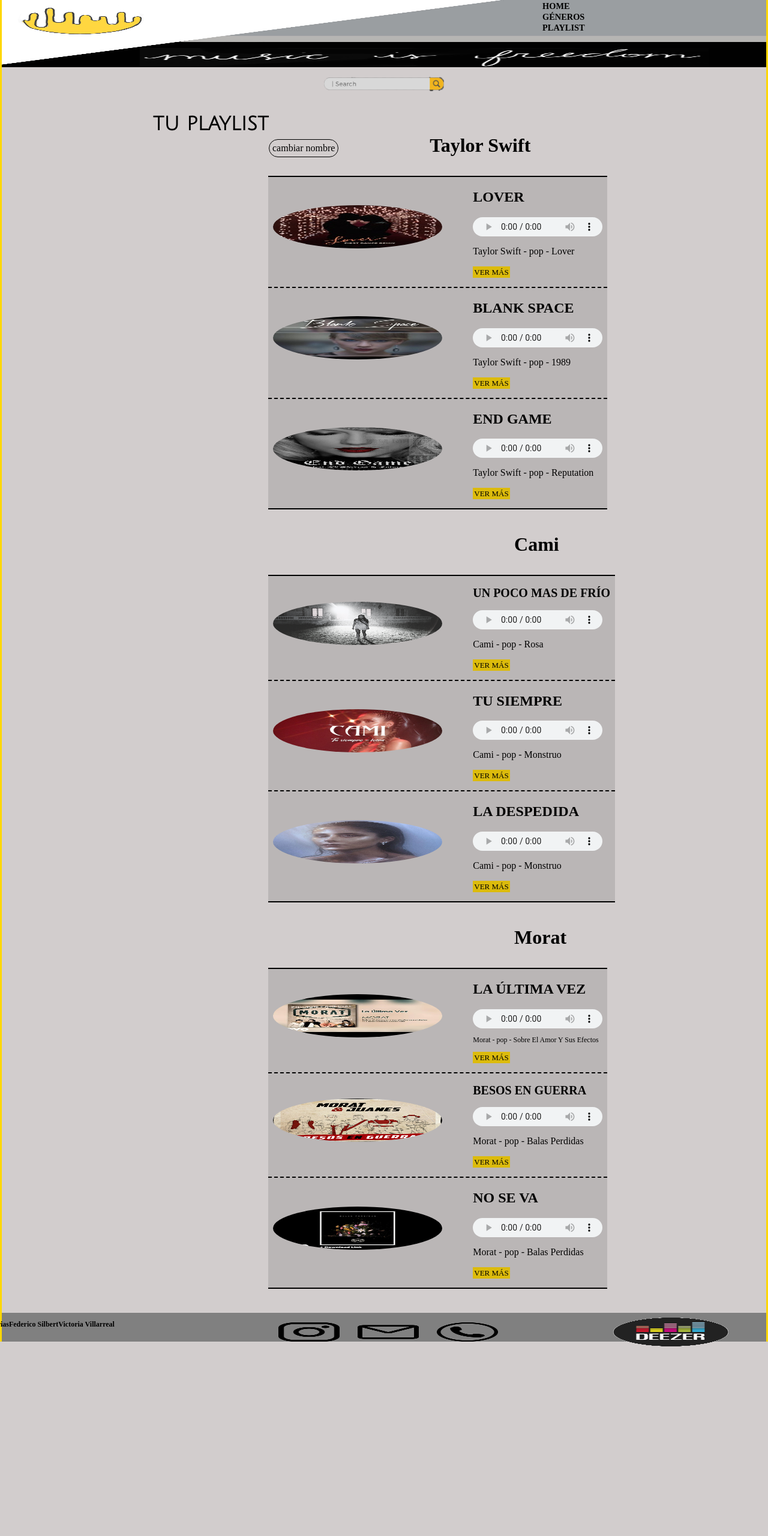
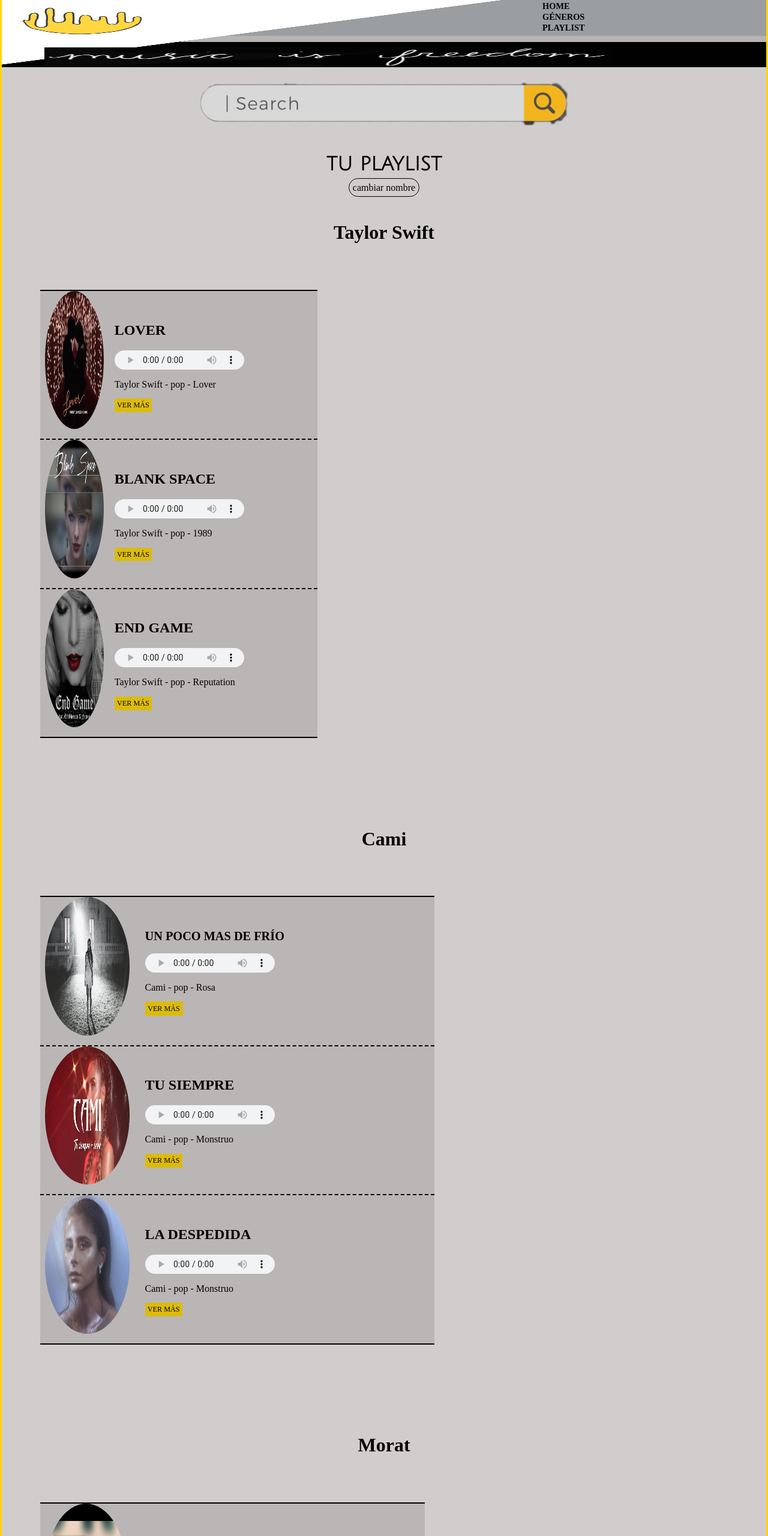
Before and after one commit to victoriavillarreal/practica, a plain HTML site: page playlist.html in a window 1280 px wide. Shown: the top 2560 px of the page at 60% size. Before the commit the page ends 2244 px from the top, so only its background shows below. Drawn offline with Linux system fonts and the light colour scheme; a web font is replaced by a local one.

Commit message:
arreglos playlist

```diff
--- a/css/playlist.css
+++ b/css/playlist.css
@@ -12,8 +12,10 @@ body{
 
 .container{
     display: flex;
-    justify-content: center;
     flex-wrap: wrap;
+    flex-direction: column;
+    justify-items: center;
+    align-items: center;
     border-right: rgb(2555,215,0) solid 3px;
     border-left: rgb(2555,215,0) solid 3px;
 }
@@ -74,8 +76,8 @@ ul li{
     width: 74vw;
     height: 4vh;
     position: relative;
-    top: -4vh;
-    left: 18vw;
+    top: -33px;
+    left: 71px;
 }
 
 .buscador{
@@ -83,13 +85,13 @@ ul li{
     flex-wrap: wrap;
     width: 100%;
     justify-content: center;
-    margin-top: 2vh;
-    margin-bottom: 2vh;
+    margin-top: 2%;
+    margin-bottom: 2%;
 }
 
 .imagen-buscador{
-    width: 25vh;
-    height: 3vh;
+    width: 48%;
+    height: 8%;
 }
 
 .main-footer{
@@ -97,64 +99,72 @@ ul li{
     flex-wrap: wrap;
     width: 100%;
     background-color: grey;
+    margin-top: 10%;
 }
 
 .lista-footer{
     display: flex;
     flex-wrap: wrap;
-    width: 42vw;
+    width: 45%;
     font-size: 12px;
     position: relative;
-    left: -8vw;
+    left: -23px;
     font-weight: bold;
 }
 
 .iconofooter{
     width: 8vw;
-    height: 4vh;
+    height: 20%;
     position: relative;
-    top: 2vh;
-    margin-right: 2vw;
-    left: -6vw;
+    top: 19px;
+    margin-right: 5px;
+    left: -16%;
 }
 
 .logo-deezer{
-    width: 15vw;
-    height: 6vh;
+    width: 15%;
+    height: 15%;
     position: relative;
-    right: -7vw;
-    top: 1vh;
+    right: -5%;
+    top: 7px;
+}
+
+div.tuplaylist{
+    display: flex;
+    flex-wrap: wrap;
+    flex-direction: column;
+    align-items: center;
 }
 
 p.nombre{
     border-radius: 34px 34px 34px 34px;
     border: 1px solid #000000;
-    padding: 5px;
-    position: absolute;
-    left: 35vw;
-    top: 27vh;
-    margin-bottom: 5vh;
+    padding: 3%;
+    margin-bottom: 10%;
+    margin-top: 0px;
 }
 
 h1.playlist{
-    font-family: 'Julius Sans One'
+    font-family: 'Julius Sans One';
+    margin-bottom: 0px;
+    width: 100%;
+    margin-bottom: 3%;
+}
+
+div.artista{
+    width: 100%;
+    display: flex;
+    flex-direction: column;
+    align-items: center;
 }
 
 h1.artista{
-    margin-top: 7vh;
-    position: relative;
-    left: 21vw;
-    margin-bottom: 4vh;
-}
-h1.artista2{
-    position: relative;
-    left: 32vw;
-    margin-bottom: 4vh;
+    margin-bottom: 6vw;
 }
 
 img.cancion{
-    width: 22vw;
-    height: 9vh;
+    width: 22%;
+    height: 18vw;
     border-radius: 50%;
 }
 
@@ -167,16 +177,25 @@ div.canciones{
     background-color: #bab6b6;
 }
 
+div.body{
+    display: flex;
+    flex-wrap: wrap;
+    flex-direction: column;
+    justify-items: center;
+    align-items: center;
+    width: 90%;
+}
+
 div.secciones{
     width: 100%;
 }
 
 div.info{
-    padding-left: 4vw;
+    padding-left: 4%;
 }
 
 h2.chico{
-    font-size: 20px;
+    font-size: 127%;
 }
 
 audio{
@@ -195,19 +214,19 @@ audio{
 
 .cancion3{
     border-bottom: solid black 2px;
-    margin-bottom: 5vh;
+    margin-bottom: 10vw;
 }
 
 .vermas{
     color: black;
     text-decoration: none;
     background-color: rgb(220, 187, 12);
-    padding: 2px;
-    font-size: 13px;
+    padding: 2%;
+    font-size: 76%;
 }
 
 p.detalles.cambio{
-    font-size: 12px;
+    font-size: 82%;
 }
 
 
@@ -230,21 +249,17 @@ div.body{
 }
 
 p.nombre{
-    position: relative;
-    left: 3vw;
-    top: -2vh;
-    font-size: 24px;
+    font-size: 155%;
     width: fit-content;
+    margin-bottom: 20%;
+}
+
+h1.playlist{
+    font-size: 313%;
 }
 
 h1.artista{
-    margin-top: 2vh;
-    position: relative;
-    left: 39vw;
-}
-
-h1.playlist{
-    font-size: 43px;
+    margin-bottom: 3vw;
 }
 
 div.ccanciones{
@@ -254,16 +269,16 @@ div.ccanciones{
 }
 
 img.cancion{
-    width: 8vw;
-    height: 12vh;
+    width: 25%;
+    height: 6vw;
 }
 
 p.detalles{
-    font-size: 14px;
+    font-size: 108%;
 }
 
 .vermas{
-    font-size: 13px;
+    font-size: 90%;
 }
 
 .cancion1{
@@ -282,21 +297,17 @@ p.detalles{
 .cancion3{
     border-top: solid black 2px;
     border-bottom: solid black 2px;
+    margin-bottom: 4vw;
 }
 
 div.canciones{
     padding-left: 1vw;
 }
 
-h1.artista2{
-    position: relative;
-    left: 42vw;
-}
 
 h2.chico{
-    font-size: 19px;
-    padding-top: 8px;
-    padding-bottom: 6px;
+    font-size: 147%;
+    padding-bottom: 0.3%;
 }
 
 .imagen-buscador {
@@ -330,13 +341,10 @@ div.info{
 }
 
 .lista-footer{
-    font-size: 16px;
-    position: relative;
-    top: 1vh;
-    left: -4vw;
+    font-size: 114%;
     display: flex;
     flex-wrap: wrap;
-    width: 17vw;
+    width: 17%;
     justify-content: center;
 }
 
@@ -366,12 +374,12 @@ ul li{
 }
 
 p.detalles.cambio{
-    font-size: 12px;
-    margin-bottom: 15px;
+    font-size: 96%;
+    margin-bottom: 6.2%;
 }
 
 .margen{
-    margin-bottom: 24px;
+    margin-bottom: 9%;
 }
 
 audio{
@@ -380,6 +388,8 @@ audio{
     height: 5vh;
 }
 
+}
+
 
 <<<<<<< HEAD
 =======
--- a/playlist.html
+++ b/playlist.html
@@ -86,7 +86,7 @@
             </div>
             <div class="secciones">
                 <div class="artista">
-                    <h1 class="artista2"> Cami </h1>
+                    <h1 class="artista"> Cami </h1>
                 </div>
                 <div class="ccanciones">
                     <div class="canciones cancion1">
@@ -126,7 +126,7 @@
             </div>
             <div class="secciones">
                 <div class="artista">
-                    <h1 class="artista2"> Morat </h1>
+                    <h1 class="artista"> Morat </h1>
                 </div>
                 <div class="ccanciones">
                     <div class="canciones cancion1">
@@ -143,7 +143,7 @@
                     <div class="canciones cancion2">
                         <img src="img/playlist.track8.jpg" class="cancion">
                         <div class="info">
-                            <h2 class="chico"> BESOS EN GUERRA </h2>
+                            <h2> BESOS EN GUERRA </h2>
                             <audio width= "400" controls>
                                 <source src="canciones/besosenguerra.mp3" type= "audio/mp3">
                             </audio> <!-- borrar cuando sepamos api -->
```
Also changed, not shown: 1 other file.
